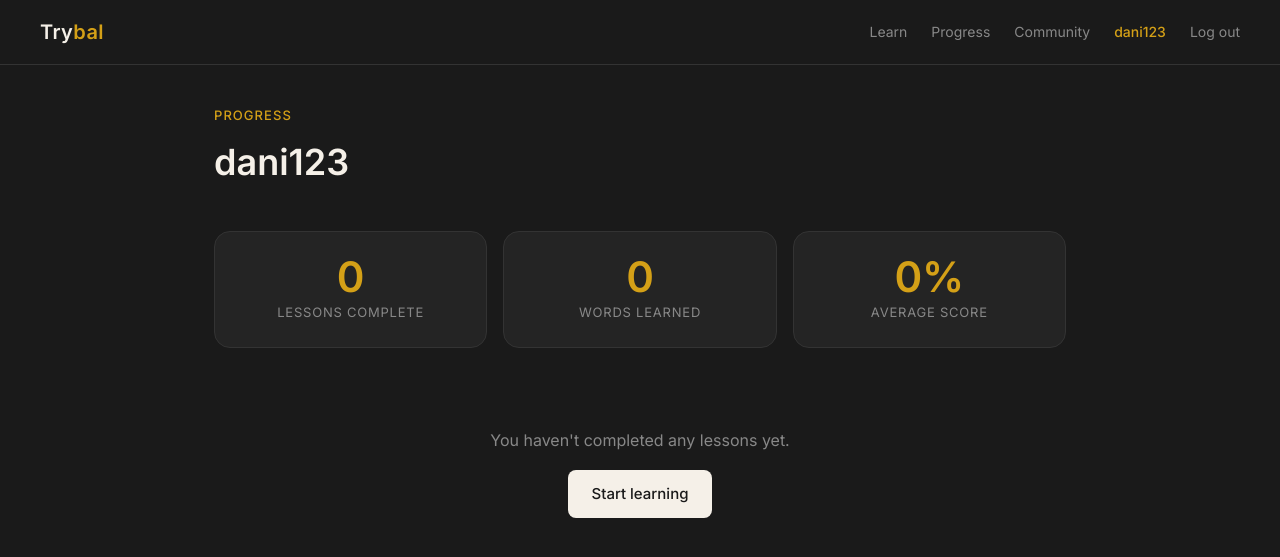
After one commit to DaniAkiode/trybal, a Flask app: page /progress in a window 1280 px wide. The commit adds this page. Shown: the top 557 px of the page. Run offline with Flask 3, Linux system fonts and the light colour scheme; a user stored in the database is signed in; data that the repository does not hold is empty.

Commit message:
Add Progress dashboard

```diff
--- a/app.py
+++ b/app.py
@@ -15,9 +15,7 @@ app = Flask(__name__)
 # ── configuration ────────────────────────────────────────
 app.config['SECRET_KEY'] = os.environ.get('SECRET_KEY')
 
-import re
-
-database_url = os.environ.get('DATABASE_URL', 'sqlite://trybal.db')
+database_url = os.environ.get('DATABASE_URL', 'sqlite:///trybal.db')
 
 # Render provides postgres:// but SQLAlchemy requires postgresql://
 if database_url.startswith('postgres://'):
@@ -185,6 +183,62 @@ def complete_lesson():
 
     db.session.commit()
     return jsonify({'status': 'ok'})
+@app.route('/progress')
+def progress():
+    if not current_user.is_authenticated:
+        return render_template('progress.html',
+                               authenticated=False,
+                               stats=None,
+                               completed_lessons=None)
+    # Get all completed lessons for this user
+    user_progress = UserProgress.query.filter_by(
+        user_id=current_user.id,
+        completed=True
+    ).order_by(UserProgress.completed_at.desc()).all()
+
+    # Load lesson data to get titles
+
+    lessons_data = load_json('yoruba_lessons.json')['lessons']
+    lessons_map = {l['id']: l for l in lessons_data}
+
+    # Build competed lessons list with titles and scores
+
+    completed_lessons = []
+    total_score = 0
+    total_possible = 0
+
+    for p in user_progress:
+        lesson = lessons_map.get(p.lesson_id, {})
+        score_percent = round((p.score / p.total) * 100) if p.total > 0 else 0
+        total_score += p.score
+        total_possible += p.total
+
+        completed_lessons.append({
+            'title': lesson.get('title', 'Unknown lesson'),
+            'theme': lesson.get('theme', ''),
+            'score': p.score,
+            'total': p.total,
+            'score_percent': score_percent,
+            'completed_at': p.completed_at.strftime('%d %b %Y') if p.completed_at else ''
+        })
+
+    avg_score = round((total_score/total_possible) * 100) if total_possible > 0 else 0
+    words_learned = sum(
+        len(lessons_map[p.lesson_id]['word_ids'])
+        for p in user_progress
+        if p.lesson_id in lessons_map
+    )
+
+    stats = {
+        'lessons_completed': len(completed_lessons),
+        'words_learned': words_learned,
+        'avg_score': avg_score
+    }
+
+    return render_template('progress.html', authenticated=True, stats=stats, completed_lessons=completed_lessons)
+
+
+
 # ── run ──────────────────────────────────────────────────
 if __name__ == '__main__':
     app.run(debug=False)
--- /dev/null
+++ b/static/css/progress.css
@@ -0,0 +1,127 @@
+.progress-guest {
+    max-width: 560px;
+    padding: var(--space-xl) 0;
+}
+
+.progress-header {
+    margin-bottom: var(--space-xl);
+}
+
+.progress-title {
+    font-size: 36px;
+    font-weight: 600;
+    color: var(--color-linen);
+    margin-top: var(--space-sm);
+}
+
+/* ── stats grid ─────────────────────────────────────── */
+.stats-grid {
+    display: grid;
+    grid-template-columns: repeat(auto-fit, minmax(160px, 1fr));
+    gap: var(--space-md);
+    margin-bottom: var(--space-xl);
+}
+
+.stat-card {
+    background: var(--color-surface);
+    border: 1px solid var(--color-border);
+    border-radius: var(--radius-lg);
+    padding: var(--space-lg);
+    text-align: center;
+}
+
+.stat-value {
+    font-size: 42px;
+    font-weight: 600;
+    color: var(--color-gold);
+    line-height: 1;
+    margin-bottom: var(--space-xs);
+}
+
+.stat-label {
+    font-size: 13px;
+    color: var(--color-muted);
+    text-transform: uppercase;
+    letter-spacing: 0.06em;
+}
+
+/* ── progress list ──────────────────────────────────── */
+.progress-section {
+    margin-top: var(--space-xl);
+}
+
+.progress-list {
+    display: flex;
+    flex-direction: column;
+    gap: var(--space-sm);
+}
+
+.progress-item {
+    background: var(--color-surface);
+    border: 1px solid var(--color-border);
+    border-radius: var(--radius-md);
+    padding: var(--space-md) var(--space-lg);
+    display: flex;
+    align-items: center;
+    justify-content: space-between;
+    gap: var(--space-lg);
+}
+
+.progress-item-left {
+    flex: 1;
+}
+
+.progress-item-title {
+    font-size: 16px;
+    font-weight: 500;
+    color: var(--color-linen);
+    margin-bottom: var(--space-xs);
+}
+
+.progress-item-meta {
+    font-size: 12px;
+    color: var(--color-muted);
+    letter-spacing: 0.04em;
+}
+
+.progress-item-right {
+    display: flex;
+    flex-direction: column;
+    align-items: flex-end;
+    gap: var(--space-xs);
+    min-width: 140px;
+}
+
+.score-bar-wrap {
+    width: 120px;
+    height: 6px;
+    background: var(--color-border);
+    border-radius: 99px;
+    overflow: hidden;
+}
+
+.score-bar-fill {
+    height: 100%;
+    background: var(--color-forest);
+    border-radius: 99px;
+    transition: width 0.6s ease;
+}
+
+.score-text {
+    font-size: 12px;
+    color: var(--color-muted);
+}
+
+/* ── empty state ────────────────────────────────────── */
+.progress-empty {
+    text-align: center;
+    padding: var(--space-xl) 0;
+}
+
+.progress-empty-text {
+    font-size: 16px;
+    color: var(--color-muted);
+}
+
+/* Score bar widths set by JavaScript */
+.score-bar-fill { width: 0%; }
--- /dev/null
+++ b/static/js/progress_dashboard.js
@@ -0,0 +1,6 @@
+document.addEventListener('DOMContentLoaded', function() {
+    document.querySelectorAll('.score-bar-fill').forEach(function(bar) {
+        const percent = bar.dataset.percent;
+        bar.style.width = percent + '%';
+    });
+});
--- a/templates/base.html
+++ b/templates/base.html
@@ -13,7 +13,7 @@
     <a href="/" class="nav-logo">Try<span>bal</span></a>
     <div class="nav-links">
         <a href="/" class="nav-link">Learn</a>
-        <a href="#" class="nav-link">Progress</a>
+        <a href="/progress" class="nav-link">Progress</a>
         <a href="#" class="nav-link">Community</a>
         {% if current_user.is_authenticated %}
             <span class="nav-username">{{ current_user.username }}</span>
--- /dev/null
+++ b/templates/progress.html
@@ -0,0 +1,102 @@
+{% extends "base.html" %}
+
+{% block title %}Progress — Trybal{% endblock %}
+
+{% block extra_css %}
+<link rel="stylesheet" href="{{ url_for('static', filename='css/progress.css') }}">
+{% endblock %}
+
+{% block content %}
+
+{% if not authenticated %}
+
+<div class="progress-guest">
+    <p class="hero-eyebrow">Progress</p>
+    <h1 class="hero-title">Track your journey</h1>
+    <p class="hero-subtitle">
+        Create a free account to see your completed lessons,
+        quiz scores, and words learned over time.
+    </p>
+    <div style="margin-top: var(--space-xl);">
+        <a href="/register" class="btn btn-primary">Create free account</a>
+        <a href="/login" class="btn btn-outline" style="margin-left: var(--space-sm);">
+            Log in
+        </a>
+    </div>
+</div>
+
+{% else %}
+
+<div class="progress-header">
+    <p class="hero-eyebrow">Progress</p>
+    <h1 class="progress-title">{{ current_user.username }}</h1>
+</div>
+
+<div class="stats-grid">
+    <div class="stat-card">
+        <p class="stat-value">{{ stats.lessons_completed }}</p>
+        <p class="stat-label">Lessons complete</p>
+    </div>
+    <div class="stat-card">
+        <p class="stat-value">{{ stats.words_learned }}</p>
+        <p class="stat-label">Words learned</p>
+    </div>
+    <div class="stat-card">
+        <p class="stat-value">{{ stats.avg_score }}%</p>
+        <p class="stat-label">Average score</p>
+    </div>
+</div>
+
+{% if completed_lessons %}
+
+<div class="progress-section">
+    <h2 class="section-title">Completed lessons</h2>
+
+    <div class="progress-list">
+        {% for lesson in completed_lessons %}
+        <div class="progress-item">
+
+            <div class="progress-item-left">
+                <p class="progress-item-title">{{ lesson.title }}</p>
+                <p class="progress-item-meta">
+                    {{ lesson.theme | upper }} · {{ lesson.completed_at }}
+                </p>
+            </div>
+
+            <div class="progress-item-right">
+                <div class="score-bar-wrap">
+                    <div class="score-bar-fill"
+                        data-percent="{{ lesson.score_percent }}">
+                    </div>
+                </div>
+                <p class="score-text">
+                    {{ lesson.score }}/{{ lesson.total }}
+                    ({{ lesson.score_percent }}%)
+                </p>
+            </div>
+
+        </div>
+        {% endfor %}
+    </div>
+</div>
+
+{% else %}
+
+<div class="progress-empty">
+    <p class="progress-empty-text">
+        You haven't completed any lessons yet.
+    </p>
+    <a href="/" class="btn btn-primary" style="margin-top: var(--space-md);">
+        Start learning
+    </a>
+</div>
+
+{% endif %}
+
+{% endif %}
+
+{% endblock %}
+
+{% block extra_js %}
+<script src="{{ url_for('static', filename='js/progress_dashboard.js') }}"></script>
+{% endblock %}
```
